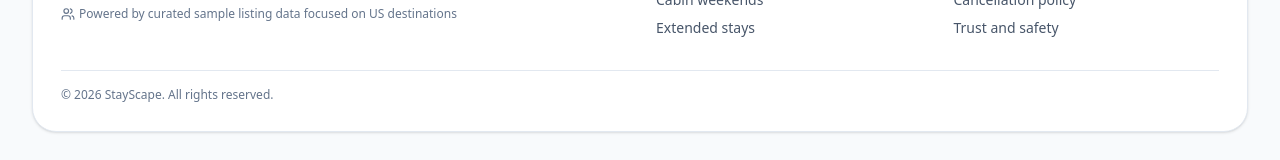
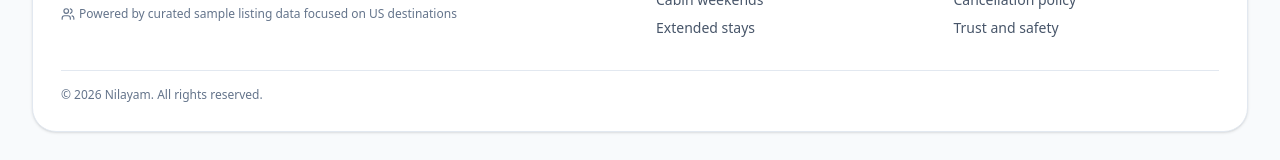
Before and after one commit to sai02-creator/Nilayam-FullStack-NextJS-AWS, a Next.js app: page / in a window 1280 px wide. Shown: the part 2142-2302 px from the top of the page. Built offline with nearby package versions, Linux system fonts and the light colour scheme.

Commit message:
feat: add dynamic copyright year to footer

```diff
--- a/src/app/page.tsx
+++ b/src/app/page.tsx
@@ -333,7 +333,7 @@ export default async function HomePage({ searchParams }: HomePageProps) {
           </div>
         </div>
         <div className="mt-8 border-t border-ink-200 pt-4 text-xs text-ink-500">
-          © {new Date().getFullYear()} StayScape. All rights reserved.
+          © {new Date().getFullYear()} Nilayam. All rights reserved.
         </div>
       </footer>
     </main>);
```
